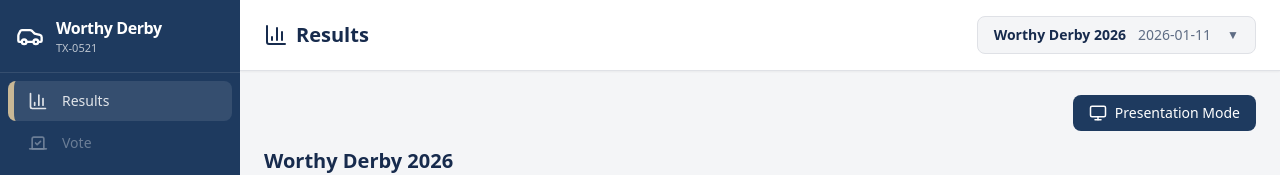
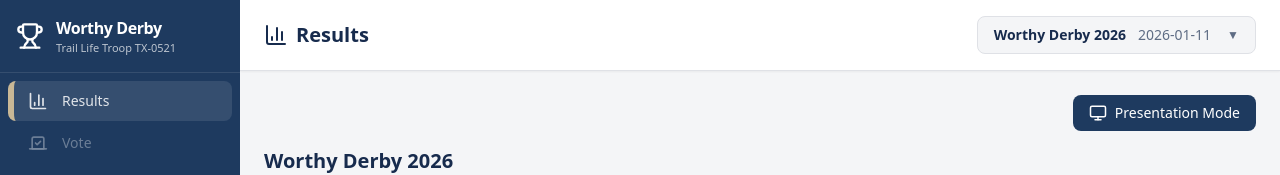
Before and after one commit to DaleyKD/derby-vote, a React (Vite) app: page / in a window 1280 px wide. Shown: the top 175 px of the page. Built offline with nearby package versions, Linux system fonts and the light colour scheme.

Commit message:
Update nav header: use Trophy icon and full troop name

```diff
--- a/src/App.jsx
+++ b/src/App.jsx
@@ -4,7 +4,7 @@ import Setup from './components/Setup';
 import Voting from './components/Voting';
 import Results from './components/Results';
 import DataManager from './components/DataManager';
-import { BarChart3, Vote, Settings, ChevronLeft, ChevronRight, Car, AlertTriangle } from 'lucide-react';
+import { BarChart3, Vote, Settings, ChevronLeft, ChevronRight, Trophy, AlertTriangle } from 'lucide-react';
 
 function App() {
   const currentYear = new Date().getFullYear().toString();
@@ -132,10 +132,10 @@ function App() {
       <aside className={`${sidebarCollapsed ? 'w-14' : 'w-60'} h-screen bg-primary text-white flex flex-col shrink-0 transition-all duration-200`}>
         <div className="p-4 border-b border-white/10 flex items-center overflow-hidden">
           <div className="flex items-center gap-3">
-            <Car size={28} className="shrink-0" />
+            <Trophy size={28} className="shrink-0" />
             <div className={`flex flex-col whitespace-nowrap transition-opacity duration-150 ${sidebarCollapsed ? 'opacity-0 w-0' : 'opacity-100'}`}>
               <span className="font-bold text-base tracking-tight">Worthy Derby</span>
-              <span className="text-[11px] text-white/70 font-medium">TX-0521</span>
+              <span className="text-[11px] text-white/70 font-medium">Trail Life Troop TX-0521</span>
             </div>
           </div>
         </div>
```
